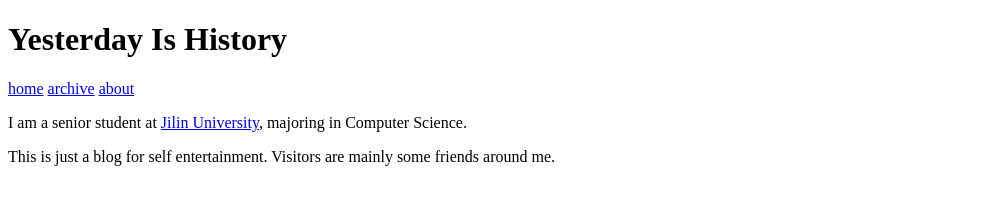
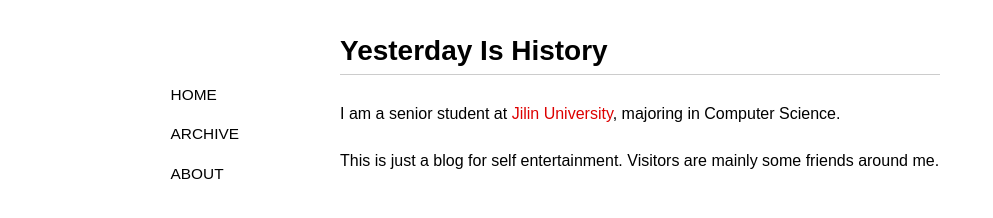
Before and after one commit to 42binwang/42binwang.github.io, a plain HTML site: page about/index.html in a window 1280 px wide. Shown: the whole page, without its empty margins (0-993 px from the left). Drawn offline with Linux system fonts and the light colour scheme; a web font is replaced by a local one.

Commit message:
Add css file

```diff
--- a/about/index.html
+++ b/about/index.html
@@ -3,7 +3,7 @@
 <head>
 	<meta charset="" />
 	<title>Yesterday Is History|About</title>
-	<link rel="stylesheet" href="/css/tyle.css" />
+	<link rel="stylesheet" href="/css/style.css" />
 </head>
 <body>
     <div id="container">
```
